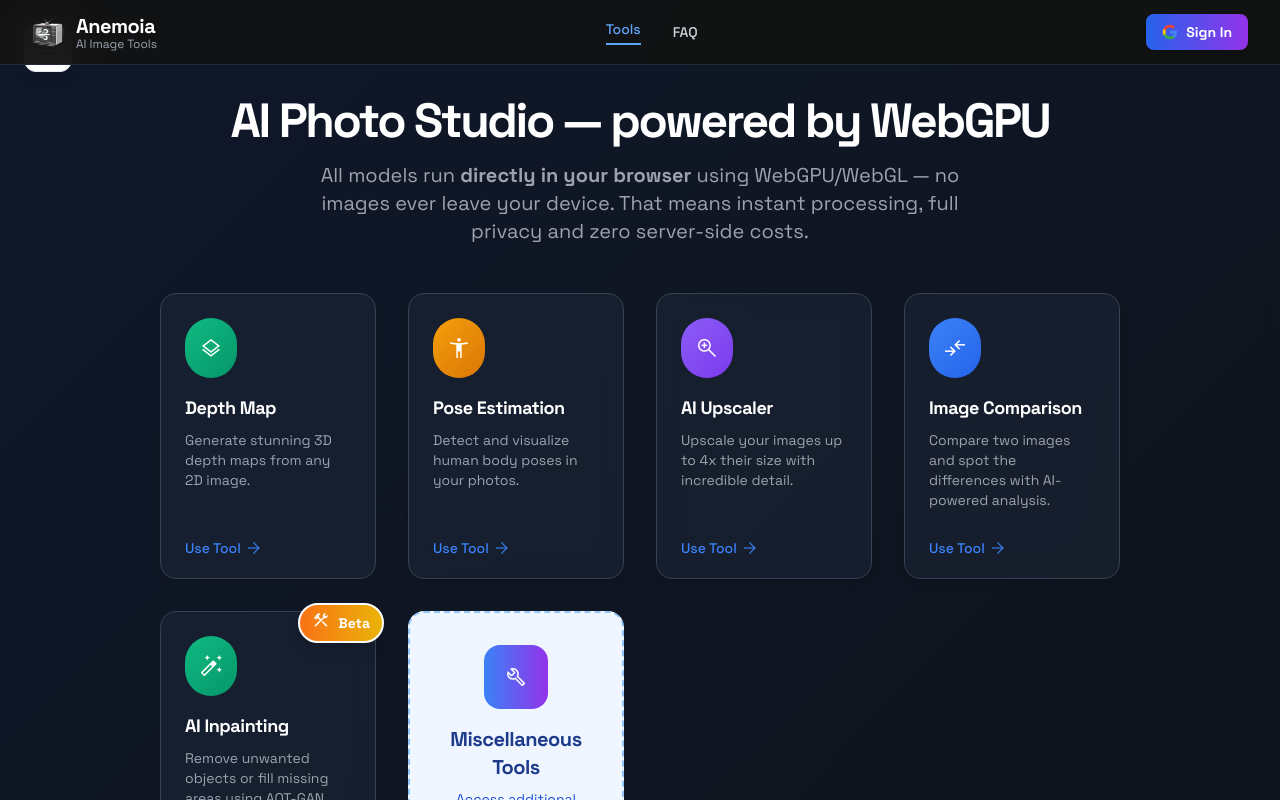
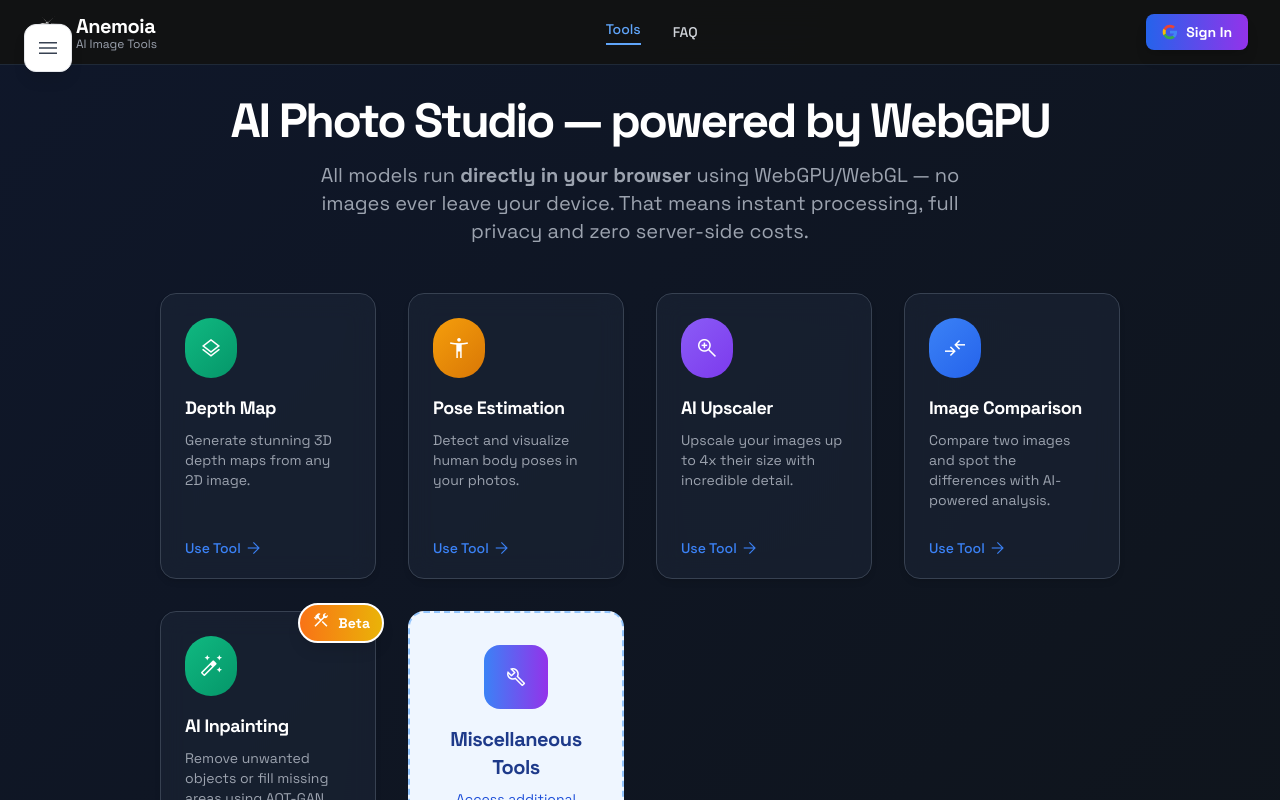
Before and after one commit to revolverocelot1/anemoia-frontend, a React (Vite) app: page / in a window 1280 px wide. Shown: the top 800 px of the page. Built offline with nearby package versions, Linux system fonts and the light colour scheme; what @huggingface/transformers would draw is missing.

Commit message:
refactor: update Header component z-index for improved layering; clean up imports in AnimeGalleryPage for better code organization

```diff
--- a/src/components/Header.tsx
+++ b/src/components/Header.tsx
@@ -29,7 +29,7 @@ const Header = () => {
 
   return (
     <motion.header
-      className="sticky top-0 z-50 bg-[#121212]/95 backdrop-blur-xl border-b border-gray-800"
+      className="sticky top-0 z-30 bg-[#121212]/95 backdrop-blur-xl border-b border-gray-800"
       initial={{ y: -100, opacity: 0 }}
       animate={{ y: 0, opacity: 1 }}
       transition={{ duration: 0.6, ease: 'easeOut' }}
--- a/src/pages/AnimeGalleryPage.tsx
+++ b/src/pages/AnimeGalleryPage.tsx
@@ -1,7 +1,5 @@
 import React, { useState, useEffect, useMemo } from 'react';
 import { motion, AnimatePresence } from 'framer-motion';
-import Header from '../components/Header';
-import Footer from '../components/Footer';
 
 // --- Interfaces & Types ---
 interface AnimeImage {
```
Also changed, not shown: 1 other file (tests, documents, lock files or other folders).
